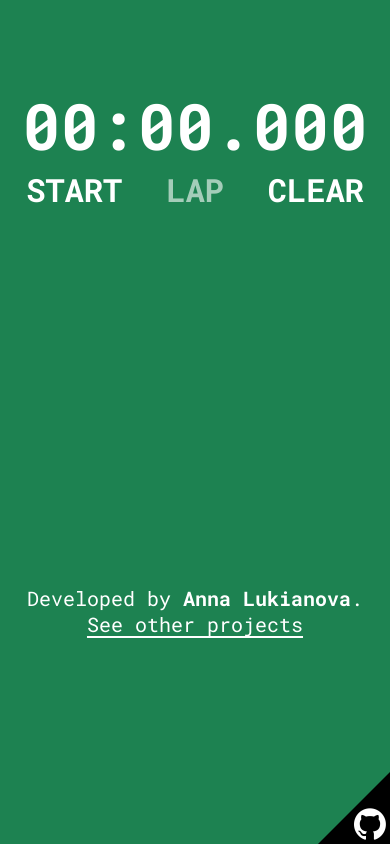
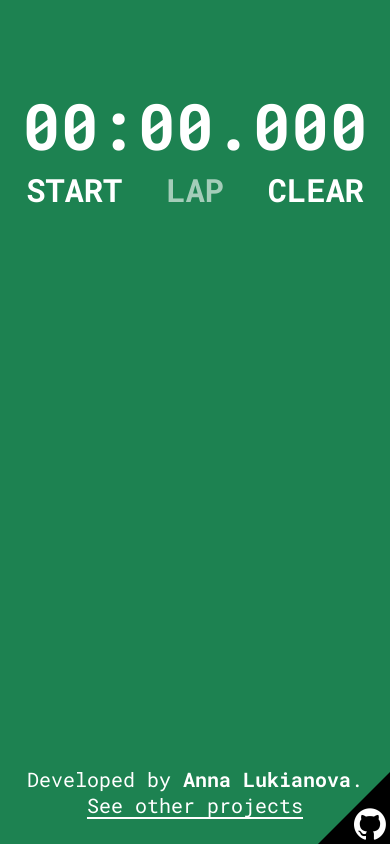
Before and after one commit to iamlana/timer, an Angular app: page / in a window 390 px wide. Built offline with nearby package versions, Linux system fonts and the light colour scheme.

Commit message:
Improve mobile styles

```diff
--- a/src/app/app.component.html
+++ b/src/app/app.component.html
@@ -17,8 +17,7 @@
   </div>
 
   <ul class="stop-watch--laps-list">
-    <li *ngFor="let lap of lapTimes"
-        class="font--small">Lap {{lap.count | headingZeroNumber}} - {{lap.time | date:'mm:ss.SSS'}} {{lap.lapTime | date:'mm:ss.SSS'}}</li>
+    <li *ngFor="let lap of lapTimes">Lap {{lap.count | headingZeroNumber}} - {{lap.time | date:'mm:ss.SSS'}} {{lap.lapTime | date:'mm:ss.SSS'}}</li>
   </ul>
 
   <developer-info></developer-info>
--- a/src/app/developer-info/developer-info.component.css
+++ b/src/app/developer-info/developer-info.component.css
@@ -1,6 +1,9 @@
 .developer-info {
-  display: block;
-  margin-bottom: 40px;
+  position: fixed;
+  bottom: 0;
+  width: 100%;
+  left: 50%;
+  transform: translate(-50%, -50%);
   background-color: #1d8251;
 }
 
--- a/src/styles.css
+++ b/src/styles.css
@@ -30,7 +30,7 @@ body {
 .stop-watch--controls {
   display: flex;
   flex-direction: row;
-  column-gap: 32px;
+  column-gap: 1rem;
   justify-content: center;
 }
 
@@ -44,6 +44,7 @@ body {
   padding: 0;
   height: 40vh;
   overflow: scroll;
+  font-size: 1.125rem;
 }
 
 /* font sizes */
@@ -60,7 +61,21 @@ body {
 }
 
 .font--large {
-  font-size: 64px;
+  font-size: 3.5rem;
+}
+
+@media (min-width: 376px) {
+  .font--large {
+    font-size: 4rem;
+  }
+
+  .stop-watch--controls {
+    column-gap: 2rem;
+  }
+
+  .stop-watch--laps-list {
+    font-size: 1.5rem;
+  }
 }
 
 /* text weight */
```
